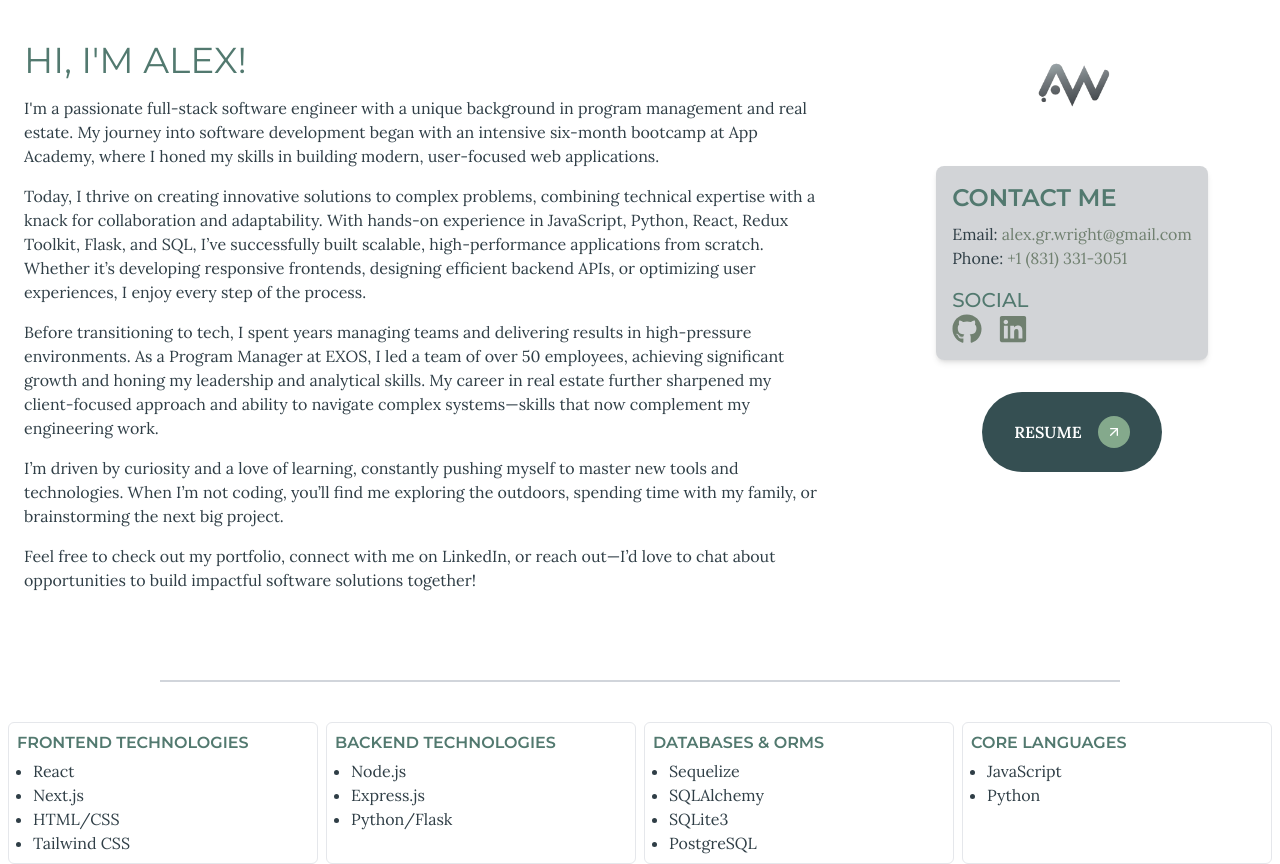
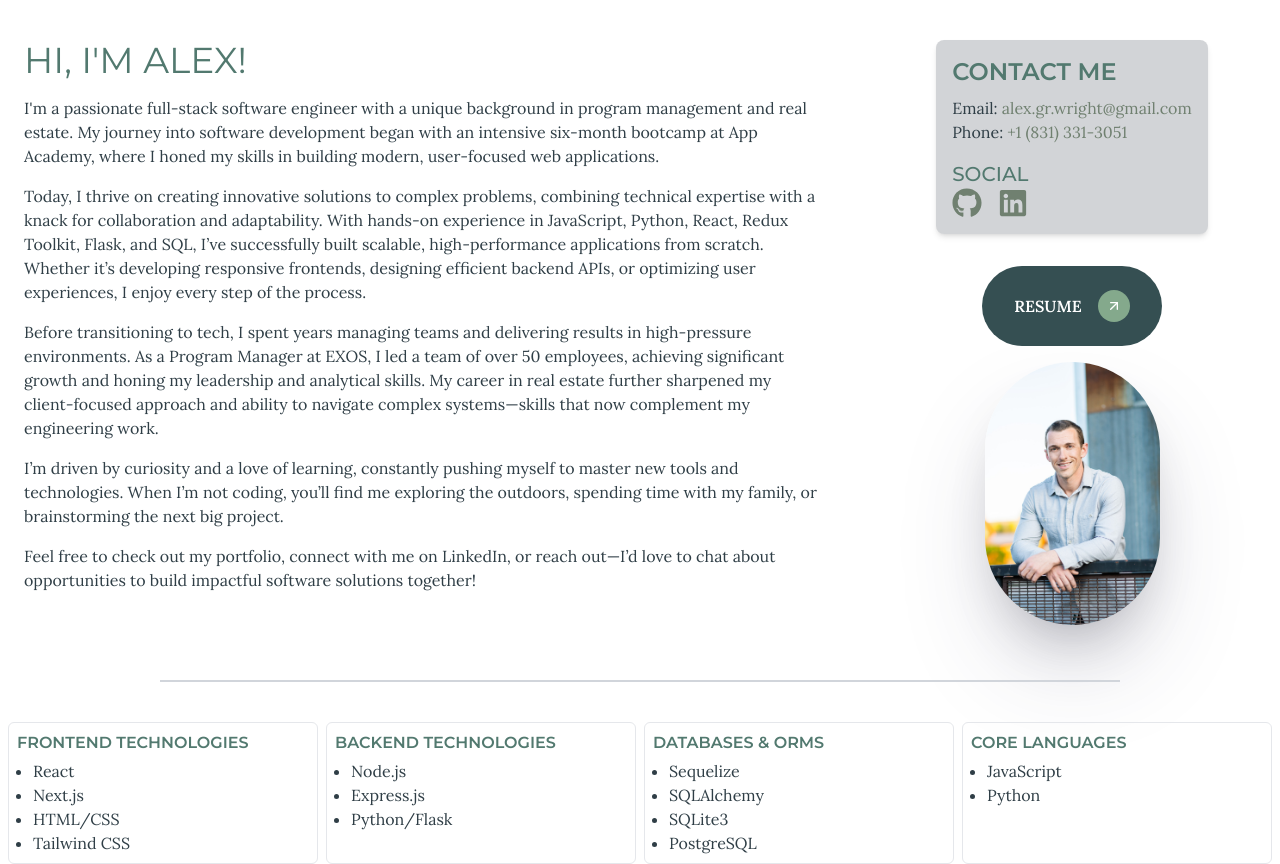
Before and after one commit to awright222/portfolio, a Next.js app: page / in a window 1280 px wide. Shown: the top 864 px of the page. Built offline with nearby package versions, Linux system fonts and the light colour scheme.

Commit message:
headshot

```diff
--- a/app/components/About.js
+++ b/app/components/About.js
@@ -4,7 +4,11 @@ const About = () => {
   return (
     <section className="my-4 p-4 bg-white w-full mx-auto">
       <div className="w-full">
+        <div className="box-container">
           <h2 className="text-4xl font-normal mb-4">HI, I'M ALEX!</h2>
+        </div>
+        <div className="content-container flex">
+          <div className="text-container">
             <p className="mb-4">
               I'm a passionate full-stack software engineer with a unique background in program management and real estate. My journey into software development began with an intensive six-month bootcamp at App Academy, where I honed my skills in building modern, user-focused web applications.
             </p>
@@ -22,6 +26,8 @@ const About = () => {
               Feel free to check out my portfolio, connect with me on LinkedIn, or reach out—I’d love to chat about opportunities to build impactful software solutions together!
             </p>
           </div>
+        </div>
+      </div>
     </section>
   );
 };
--- a/app/page.js
+++ b/app/page.js
@@ -23,17 +23,20 @@ const Page = () => {
       </div>
 
 
-      <div className="col-span-1 row-span-1 flex flex-col items-center p-2">
-        <Image
-          src="/aw_nobg.png"
-          alt="Logo"
-          width={150}
-          height={150}
-          className="rounded-full mb-2"
-        />
-        <ContactInfo />
-        <ResumeButton onClick={handleModalToggle} />
-      </div>
+      <div className="col-span-1 row-span-1 flex flex-col items-center p-2 pt-10">
+  <ContactInfo />
+  <ResumeButton onClick={handleModalToggle} />
+  <Image
+    src="/IMG_1563.JPG"
+    alt="Alex Wright"
+    width={175}
+    height={200}
+    className="object-cover rounded-full mt-4"
+    style={{
+      boxShadow: "rgba(255, 255, 255, 0.1) 0px 1px 1px 0px inset, rgba(50, 50, 93, 0.25) 0px 50px 100px -20px, rgba(0, 0, 0, 0.3) 0px 30px 60px -30px"
+    }}
+  />
+</div>
 
 
       <div className="col-span-3 flex justify-center">
```
Also changed, not shown: public/IMG_1563.JPG (added). Lines whose indentation alone changed are shown as unchanged.
